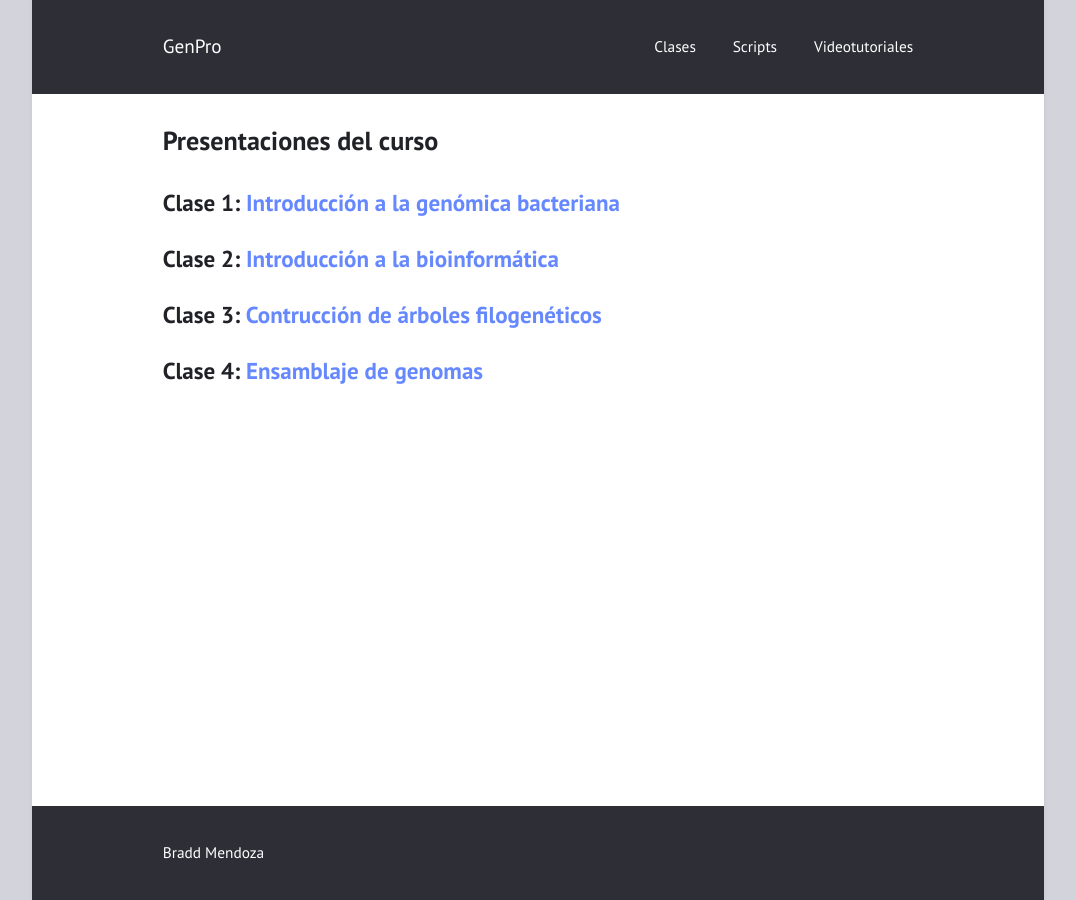
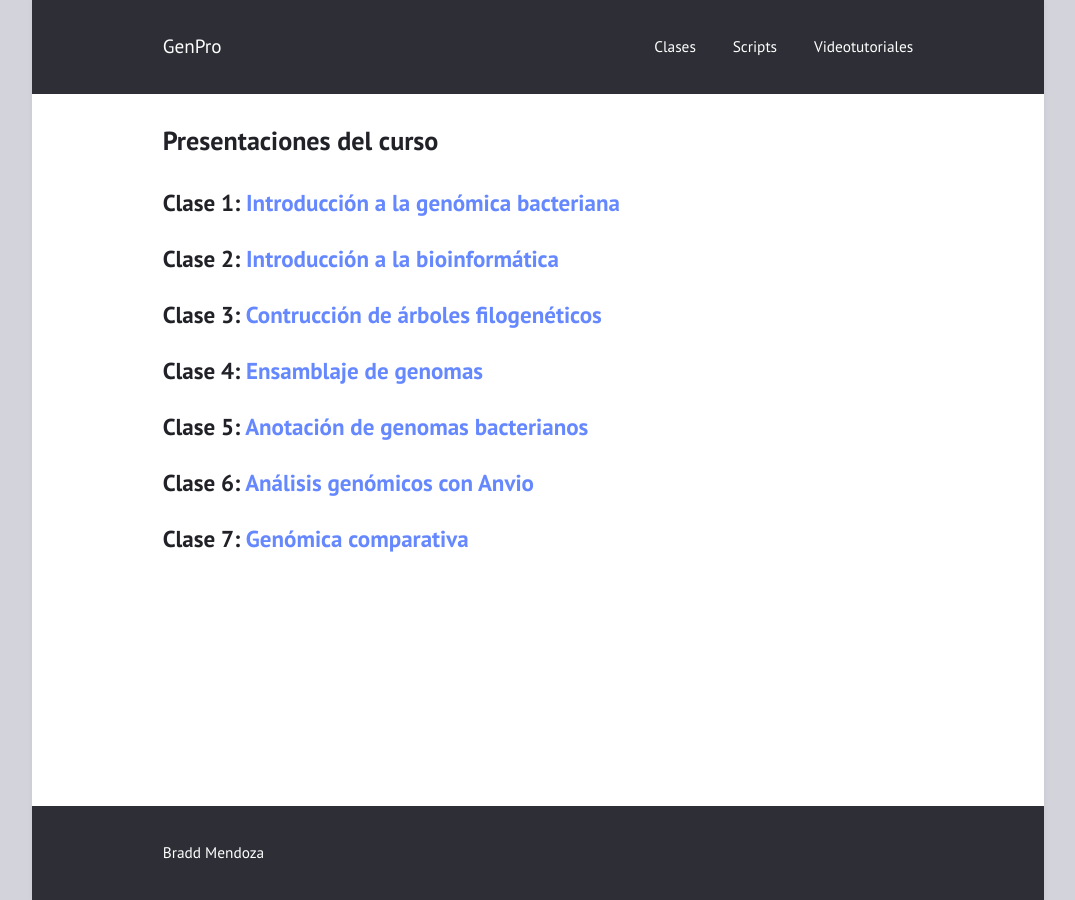
Before and after one commit to braddmg/GenPro, a Jekyll site: the page built from Clases.md, in a window 1280 px wide. Shown: the whole page, without its empty margins (102-1177 px from the left). Built offline with Jekyll 4.4.1, drawn with Linux system fonts in a browser that asks for light colours.

Commit message:
Update Clases.md

```diff
--- a/Clases.md
+++ b/Clases.md
@@ -7,8 +7,16 @@ layout: page
 ## Clase 2: [Introducción a la bioinformática]
 ## Clase 3: [Contrucción de árboles filogenéticos]
 ## Clase 4: [Ensamblaje de genomas]
+## Clase 5: [Anotación de genomas bacterianos]
+## Clase 6: [Análisis genómicos con Anvio]
+## Clase 7: [Genómica comparativa]
 [Introducción a la genómica bacteriana]: https://github.com/braddmg/GenPro/raw/main/Clases/Clase_1.pdf
 [Introducción a la bioinformática]:   https://github.com/braddmg/GenPro/raw/main/Clases/Clase%202.pdf
 [Contrucción de árboles filogenéticos]:   https://github.com/braddmg/GenPro/raw/main/Clases/Clase%203.pdf
 [Ensamblaje de genomas]:   https://github.com/braddmg/GenPro/raw/main/Clases/Clase%204.pdf
+[Anotación de genomas bacterianos]:   https://github.com/braddmg/GenPro/raw/main/Clases/Clase%205.pdf
+[Análisis genómicos con Anvio]:   https://github.com/braddmg/GenPro/raw/main/Clases/Clase%206.pdf
+[Genómica comparativa]:   https://github.com/braddmg/GenPro/raw/main/Clases/Clase%207.pdf
+
+
 [jekyll-talk]: https://talk.jekyllrb.com/
```
